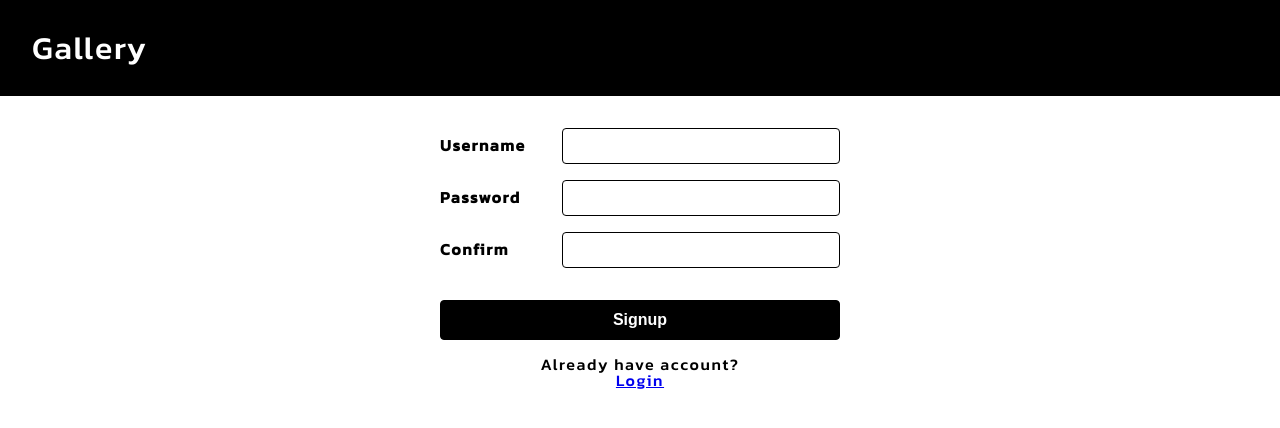
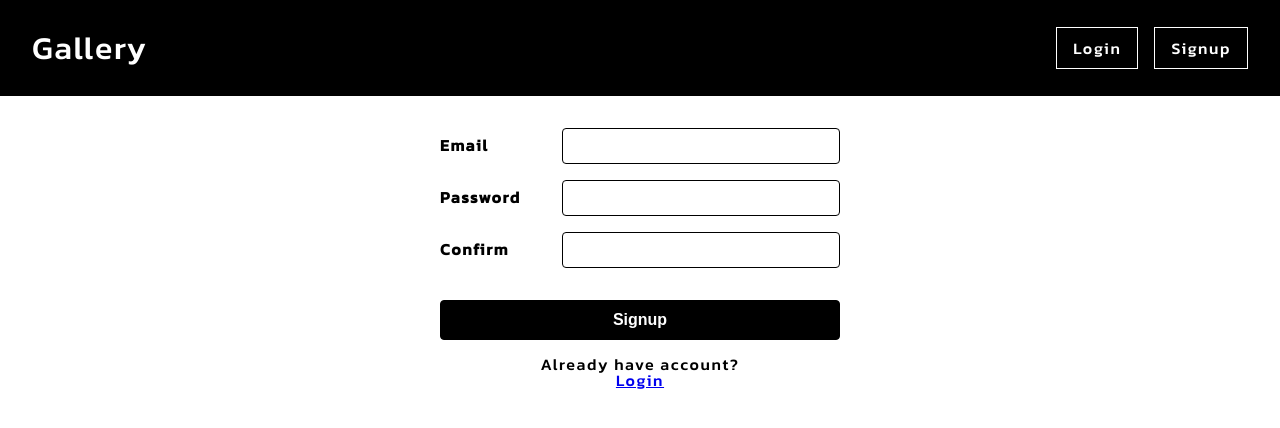
Before and after one commit to ehudthelefthand/gallery-ui, a React (Create React App) app: page /signup in a window 1280 px wide. Shown: the top 428 px of the page. Built offline with nearby package versions, Linux system fonts and the light colour scheme.

Commit message:
update gallery

```diff
--- a/src/Context.js
+++ b/src/Context.js
@@ -7,7 +7,8 @@ const AuthDispatchContext = createContext();
 function authReducer(state, action) {
   switch (action.type) {
     case "SET_USER":
-      return { ...state };
+      const { isLogin, email } = action;
+      return { ...state, isLogin, email };
     default: {
       throw new Error(`Unhandled action type: ${action.type}`);
     }
--- a/src/components/GalleryList.js
+++ b/src/components/GalleryList.js
@@ -2,7 +2,6 @@ import React, { useEffect, useState } from "react";
 import { FontAwesomeIcon } from "@fortawesome/react-fontawesome";
 import { Link, useRouteMatch } from "react-router-dom";
 import API from "../api";
-import { faGift } from "@fortawesome/free-solid-svg-icons";
 
 export default function () {
   const { url } = useRouteMatch();
--- a/src/components/Navbar.js
+++ b/src/components/Navbar.js
@@ -1,5 +1,5 @@
 import React from "react";
-import { Link } from "react-router-dom";
+import { Link, useHistory } from "react-router-dom";
 import { useAuthState, useAuthDispatch } from "../Context";
 import API from "../api";
 import Storage from "../storage";
@@ -7,27 +7,47 @@ import Storage from "../storage";
 export default function () {
   const user = useAuthState();
   const dispatch = useAuthDispatch();
+  const history = useHistory();
 
   const logout = () => {
     API.logout()
       .then(() => {
         Storage.saveToken("");
         dispatch({ type: "SET_USER", isLogin: false });
+        history.replace("/");
       })
-      .catch(() => {});
+      .catch((err) => {
+        console.error(err);
+      });
   };
 
   return (
     <nav className="nav">
-      <Link to="/admin" className="nav__brand">
-        Gallery
-      </Link>
+      {user.isLogin ? (
+        <Link to="/admin" className="nav__brand">
+          Gallery
+        </Link>
+      ) : (
+        <Link to="/" className="nav__brand">
+          Gallery
+        </Link>
+      )}
       <div className="nav__right">
         {user.isLogin && (
           <button className="nav__logout" onClick={() => logout()}>
             logout
           </button>
         )}
+        {!user.isLogin && (
+          <>
+            <Link className="nav__login" to="/login">
+              Login
+            </Link>
+            <Link className="nav__signup" to="/signup">
+              Signup
+            </Link>
+          </>
+        )}
       </div>
     </nav>
   );
--- a/src/index.scss
+++ b/src/index.scss
@@ -39,6 +39,27 @@
     background-color: #000;
     color: #fff;
     border-color: transparent;
+  }
+}
+
+@mixin nav-button {
+  background-color: #000;
+  border: 1px solid #fff;
+  padding: 8px 16px;
+  color: #fff;
+  font-size: 1rem;
+  cursor: pointer;
+  text-transform: capitalize;
+  outline: none;
+  margin-left: 16px;
+  text-decoration: none;
+  &:hover {
+    background-color: #fff;
+    color: #000;
+  }
+  &:active {
+    background-color: #000;
+    color: #fff;
   }
 }
 
@@ -209,22 +230,16 @@ code {
   }
 }
 
+.nav__login {
+  @include nav-button;
+}
+
+.nav__signup {
+  @include nav-button;
+}
+
 .nav__logout {
-  background-color: #000;
-  border: 1px solid #fff;
-  padding: 8px 16px;
-  color: #fff;
-  font-size: 1rem;
-  cursor: pointer;
-  outline: none;
-  &:hover {
-    background-color: #fff;
-    color: #000;
-  }
-  &:active {
-    background-color: #000;
-    color: #fff;
-  }
+  @include nav-button;
 }
 
 .container {
--- a/src/pages/LoginPage.js
+++ b/src/pages/LoginPage.js
@@ -1,5 +1,5 @@
 import React, { useState } from "react";
-import { Link, useHistory, useLocation } from "react-router-dom";
+import { Link, useHistory } from "react-router-dom";
 import API from "../api";
 import { useAuthState, useAuthDispatch } from "../Context";
 import Storage from "../storage";
@@ -9,7 +9,6 @@ export default function LoginPage() {
   const [password, setPassword] = useState("");
   const [message, setMessage] = useState("");
   const history = useHistory();
-  const location = useLocation();
   const dispatch = useAuthDispatch();
   const user = useAuthState();
 
@@ -23,8 +22,7 @@ export default function LoginPage() {
       .then((res) => {
         dispatch({ type: "SET_USER", isLogin: true, email });
         Storage.saveToken(res.data.token);
-        const { from } = location.state || { from: { pathname: "/admin" } };
-        history.replace(from);
+        history.replace("/admin");
       })
       .catch(() => {
         setMessage("Login fail! Username or Password is invalid");
--- a/src/pages/SignupPage.js
+++ b/src/pages/SignupPage.js
@@ -1,12 +1,15 @@
 import React, { useState } from "react";
 import { Link, useHistory } from "react-router-dom";
-import { useAuthState } from "../Context";
+import { useAuthState, useAuthDispatch } from "../Context";
+import API from "../api";
 
 export default function SignupPage() {
-  const [username, setUsername] = useState("");
+  const [email, setEmail] = useState("");
   const [password, setPassword] = useState("");
   const [passwordConfirm, setPasswordConfirm] = useState("");
+  const [message, setMessage] = useState("");
   const history = useHistory();
+  const dispatch = useAuthDispatch();
   const user = useAuthState();
 
   if (user.isLogin) {
@@ -15,20 +18,40 @@ export default function SignupPage() {
 
   const handleSubmit = (e) => {
     e.preventDefault();
+    if (email.trim() === "" || password.trim() === "") {
+      setMessage("Email or Password can't be empty");
+      return;
+    }
+    if (password.trim() !== passwordConfirm.trim()) {
+      setMessage("Password and Confirm is not match");
+      return;
+    }
+    API.signup({ email, password })
+      .then((res) => {
+        const { email, token } = res.data;
+        dispatch({ type: "SET_USER", isLogin: true, email });
+        Storage.saveToken(token);
+        history.replace("/admin");
+      })
+      .catch(() => {
+        setMessage("Login fail! Username or Password is invalid");
+      });
   };
 
   return (
     <div>
+      {message && <div className="message message--error">{message}</div>}
       <form className="login-form" onSubmit={handleSubmit}>
         <div className="login-form__field">
-          <label className="login-form__label" htmlFor="username">
-            Username
+          <label className="login-form__label" htmlFor="email">
+            Email
           </label>
           <input
             className="login-form__text"
             type="email"
-            value={username}
-            onChange={(e) => setUsername(e.target.value)}
+            value={email}
+            onChange={(e) => setEmail(e.target.value)}
+            onFocus={() => setMessage("")}
           />
         </div>
         <div className="login-form__field">
```
